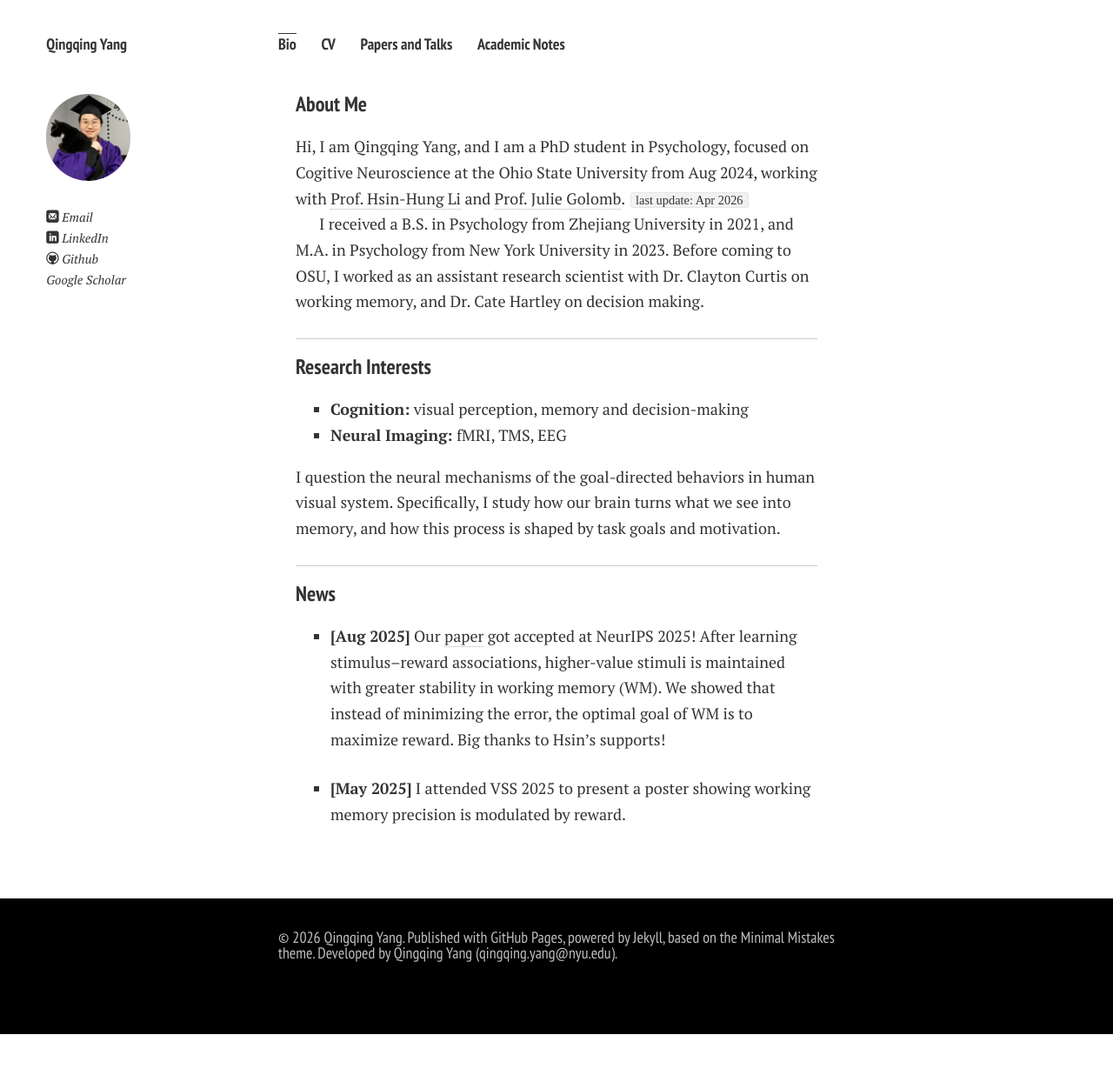
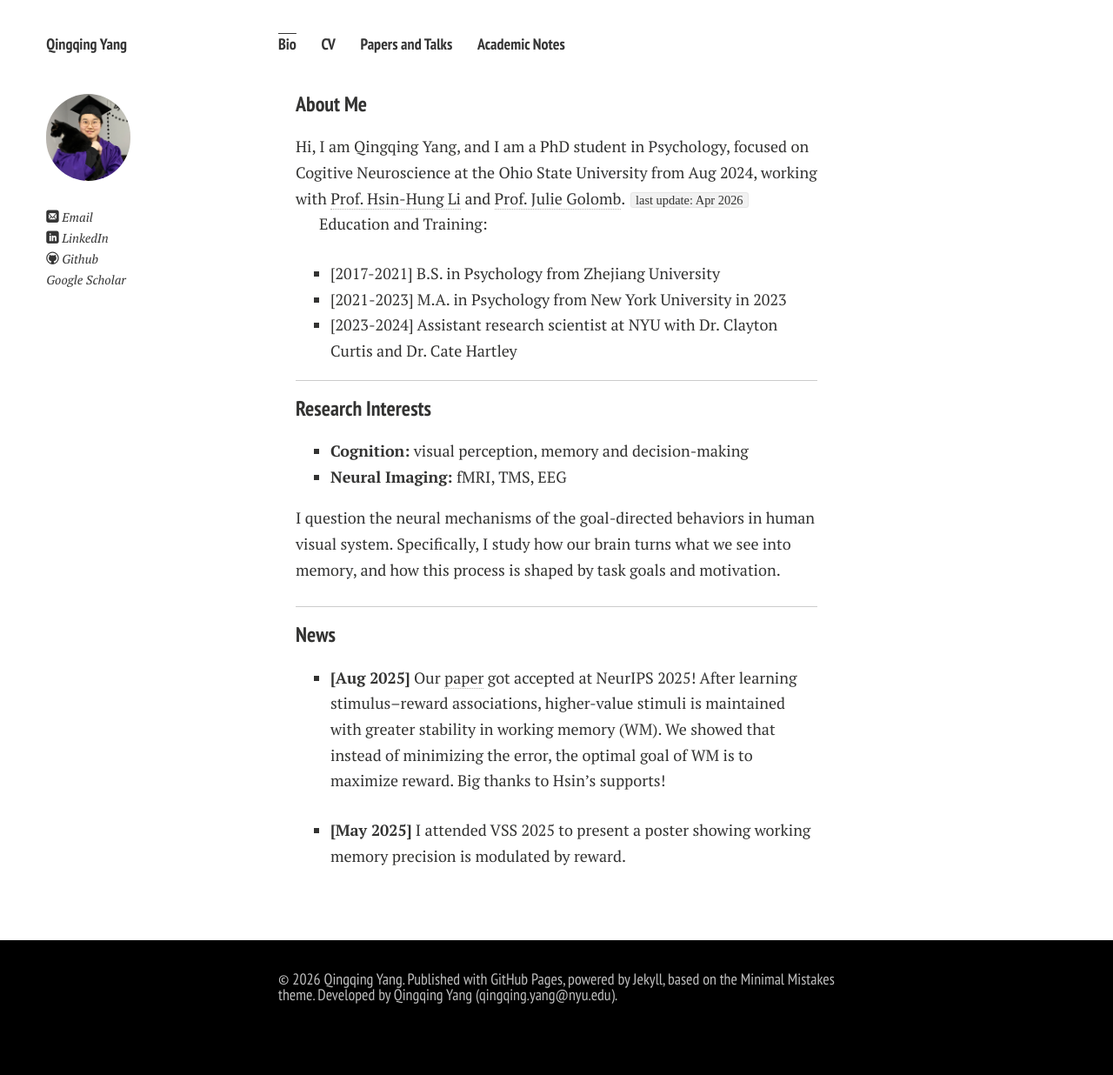
Before and after one commit to Qingqing-Yang-177/Qingqing-Yang-177.github.io, a Jekyll site: the page built from index.md, in a window 1280 px wide. Shown: the whole page at 87% size. Built offline with Jekyll 4.4.1, drawn with Linux system fonts in a browser that asks for light colours; nearby versions of some CDN libraries; comment, search, counter and statistics services are not loaded; a style sheet for code colours, icons or effects is not loaded; our own code applies the rules of GitHub Pages for plain Markdown files; before the commit the page ends 1189 px from its top, so only the background shows below that.

Commit message:
Update index.md

```diff
--- a/index.md
+++ b/index.md
@@ -6,7 +6,10 @@ layout: page
 
 Hi, I am Qingqing Yang, and I am a PhD student in Psychology, focused on Cogitive Neuroscience at the Ohio State University from Aug 2024, working with [Prof. Hsin-Hung Li](https://www.hsinhungli.com/) and [Prof. Julie Golomb](https://u.osu.edu/golomblab/). `last update: Apr 2026`
 
-I received a B.S. in Psychology from Zhejiang University in 2021, and M.A. in Psychology from New York University in 2023. Before coming to OSU, I worked as an assistant research scientist with Dr. Clayton Curtis on working memory, and Dr. Cate Hartley on decision making.
+Education and Training:
+- [2017-2021] B.S. in Psychology from Zhejiang University
+- [2021-2023] M.A. in Psychology from New York University in 2023
+- [2023-2024] Assistant research scientist at NYU with Dr. Clayton Curtis and Dr. Cate Hartley
 
 ---
 ### Research Interests
```
